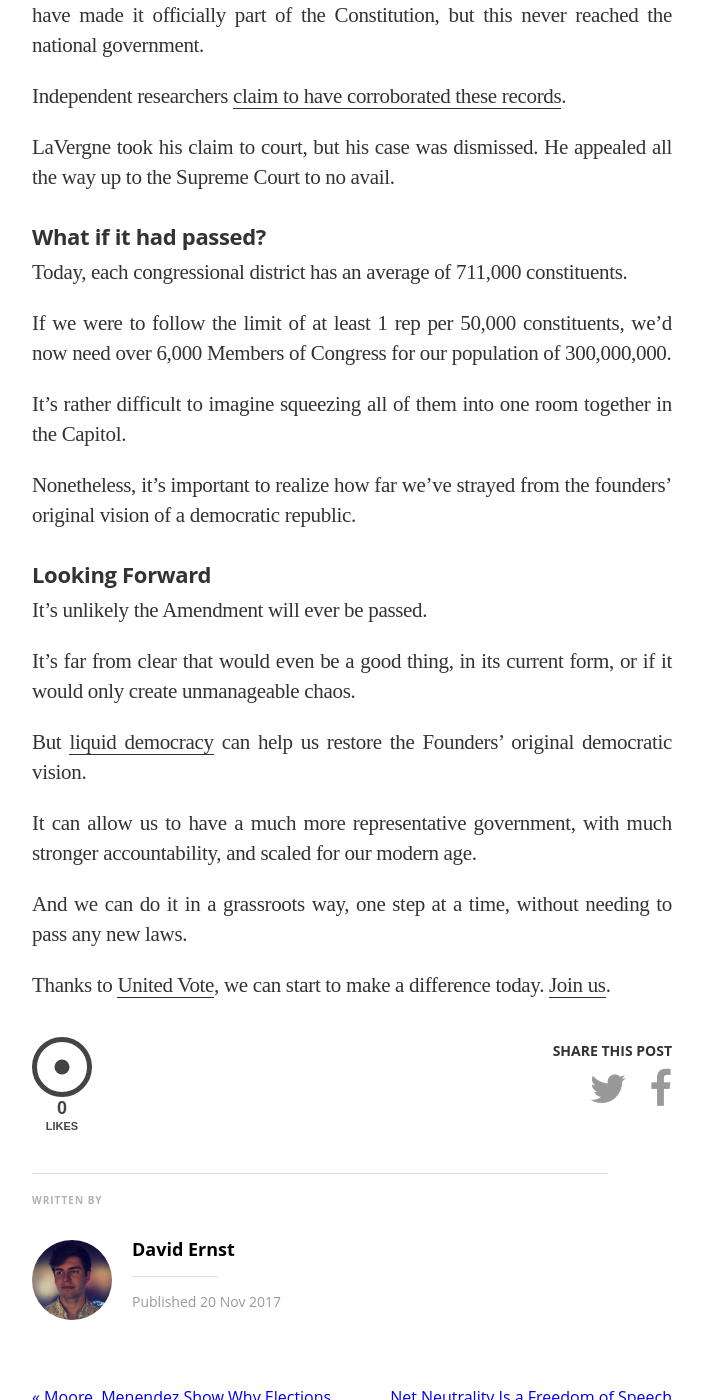
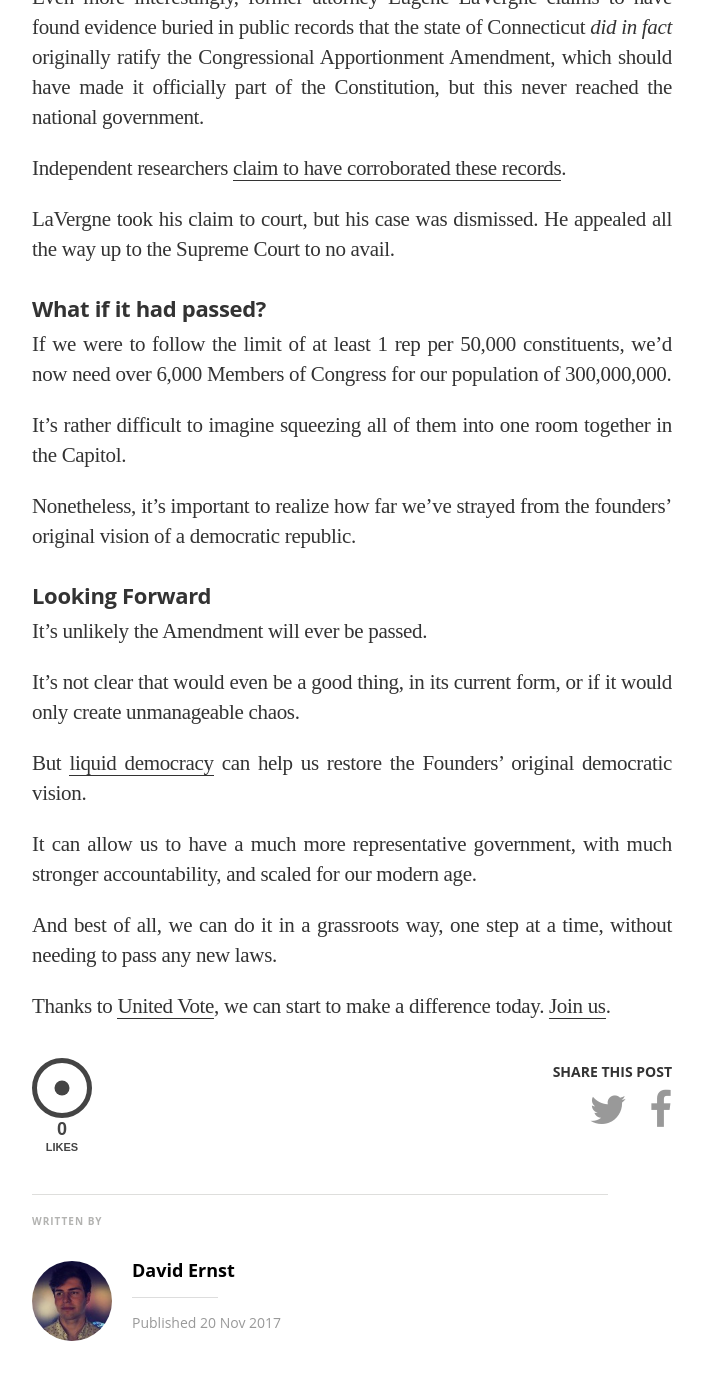
Before and after one commit to voteliquid/blog, a Jekyll site: the page built from _posts/2017-11-20-restoring-our-congressional-representation-the-original-1st-amendment.md, in a window 1280 px wide and 1400 px high, scrolled down 2308 px. Shown: the whole window, without its empty margins (288-992 px from the left). Built offline with Jekyll 4.4.1, drawn with Linux system fonts in a browser that asks for light colours; nearby versions of some CDN libraries; some web fonts are replaced; some of the changed text lies outside the part shown.

Commit message:
Tweak 'Original 1st Amendment'

```diff
--- a/_posts/2017-11-20-restoring-our-congressional-representation-the-original-1st-amendment.md
+++ b/_posts/2017-11-20-restoring-our-congressional-representation-the-original-1st-amendment.md
@@ -64,8 +68,6 @@
 
 #### What if it had passed?
 
-Today, each congressional district has an average of 711,000 constituents.
-
 If we were to follow the limit of at least 1 rep per 50,000 constituents, we'd now need over 6,000 Members of Congress for our population of 300,000,000.
 
 It's rather difficult to imagine squeezing all of them into one room together in the Capitol.
@@ -76,12 +78,12 @@
 
 It's unlikely the Amendment will ever be passed.
 
-It's far from clear that would even be a good thing, in its current form, or if it would only create unmanageable chaos.
+It's not clear that would even be a good thing, in its current form, or if it would only create unmanageable chaos.
 
 But [liquid democracy](/2016/09/21/what-is-liquid-democracy/) can help us restore the Founders' original democratic vision.
 
 It can allow us to have a much more representative government, with much stronger accountability, and scaled for our modern age.
 
-And we can do it in a grassroots way, one step at a time, without needing to pass any new laws.
+And best of all, we can do it in a grassroots way, one step at a time, without needing to pass any new laws.
 
 Thanks to [United Vote](/2017/11/06/announcing-united-vote/), we can start to make a difference today. [Join us](https://united.vote/join).
```
Also changed, not shown: other parts of _posts/2017-11-20-restoring-our-congressional-representation-the-original-1st-amendment.md (+5 -1 lines).
